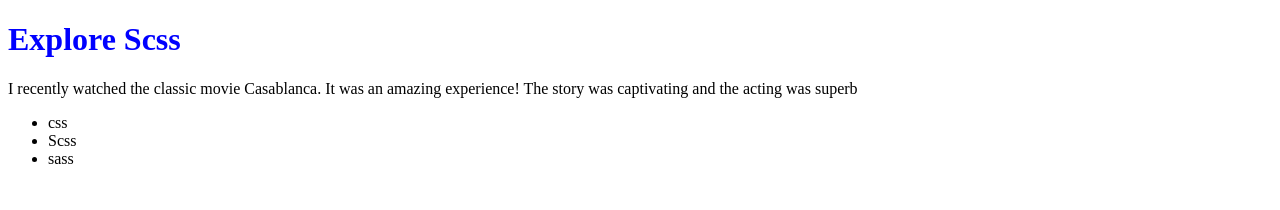
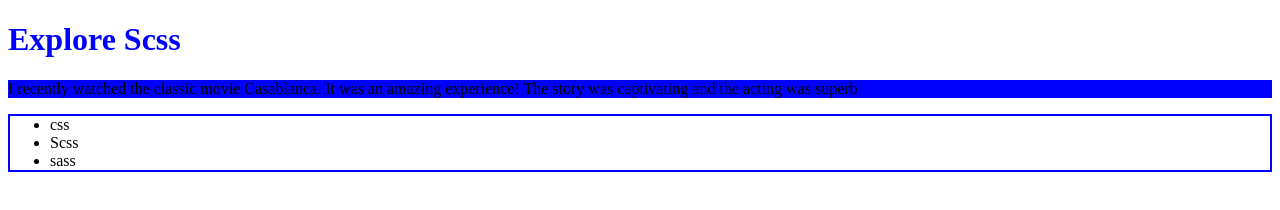
Before and after one commit to avmonirul/Explore-scss, a plain HTML site: page index.html in a window 1280 px wide. Drawn offline with Linux system fonts and the light colour scheme.

Commit message:
first commit

```diff
--- a/styels/style.scss
+++ b/styels/style.scss
@@ -3,3 +3,9 @@ $primary-color: blue;
 h1{
     color: $primary-color;
 }
+p{
+    background-color: $primary-color;
+}
+ul{
+    border: 2px solid $primary-color;
+}
```
Also changed, not shown: styels/style.css, 1 other file.
